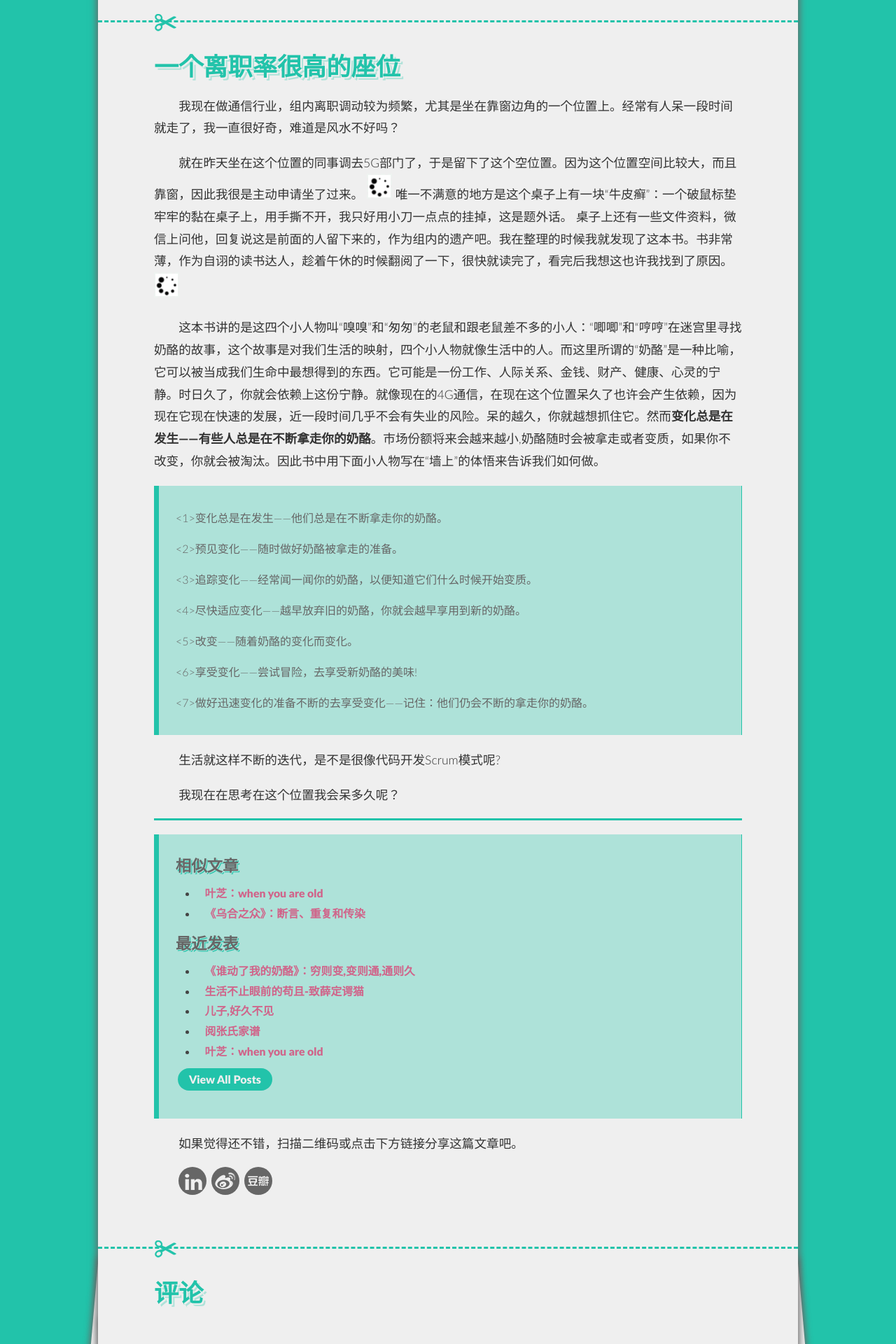
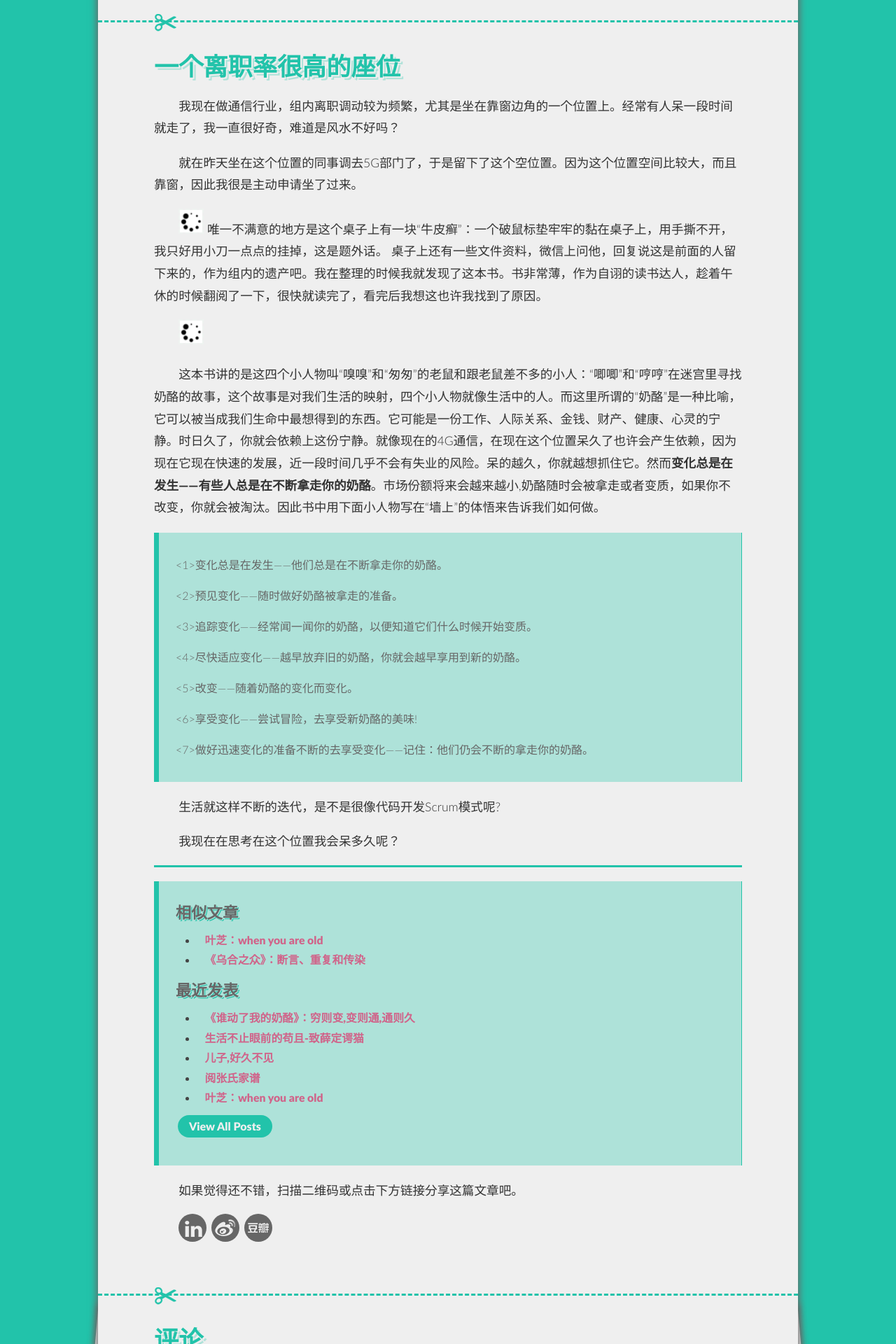
Before and after one commit to zwxscience/MyBlog, a Jekyll site: the page built from _posts/2016-03-31-review-who-moved-my-cheese.md, in a window 1280 px wide. Shown: the part 839-2759 px from the top of the page at 70% size. Built offline with Jekyll 4.4.1, drawn with Linux system fonts in a browser that asks for light colours; Markdown is read by kramdown in place of the engine named in the settings; comment, search, counter and statistics services are not loaded.

Commit message:
Update 2016-03-31-review-who-moved-my-cheese.md

```diff
--- a/_posts/2016-03-31-review-who-moved-my-cheese.md
+++ b/_posts/2016-03-31-review-who-moved-my-cheese.md
@@ -21,10 +21,12 @@
 我现在做通信行业，组内离职调动较为频繁，尤其是坐在靠窗边角的一个位置上。经常有人呆一段时间就走了，我一直很好奇，难道是风水不好吗？
 
 就在昨天坐在这个位置的同事调去5G部门了，于是留下了这个空位置。因为这个位置空间比较大，而且靠窗，因此我很是主动申请坐了过来。
-<img src="{{ site.loadingImg }}" data-src="http://blog.zhangweixiang.com/img/post/2016-03-30-review-Who_Moved_My_Cheese/p121501.jpg" />
+
+<img src="{{ site.loadingImg }}" style="max-width: 400px; max-height: 400px;" data-src="http://blog.zhangweixiang.com/img/post/2016-03-30-review-Who_Moved_My_Cheese/p121501.jpg" />
 唯一不满意的地方是这个桌子上有一块“牛皮癣”：一个破鼠标垫牢牢的黏在桌子上，用手撕不开，我只好用小刀一点点的挂掉，这是题外话。
 桌子上还有一些文件资料，微信上问他，回复说这是前面的人留下来的，作为组内的遗产吧。我在整理的时候我就发现了这本书。书非常薄，作为自诩的读书达人，趁着午休的时候翻阅了一下，很快就读完了，看完后我想这也许我找到了原因。
-<img src="{{ site.loadingImg }}" data-src="http://blog.zhangweixiang.com/img/post/2016-03-30-review-Who_Moved_My_Cheese/p121502.jpg" />
+
+<img src="{{ site.loadingImg }}" style="max-width: 400px; max-height: 400px;" data-src="http://blog.zhangweixiang.com/img/post/2016-03-30-review-Who_Moved_My_Cheese/p121502.jpg" />
 
 这本书讲的是这四个小人物叫“嗅嗅”和“匆匆”的老鼠和跟老鼠差不多的小人：“唧唧”和“哼哼”在迷宫里寻找奶酪的故事，这个故事是对我们生活的映射，四个小人物就像生活中的人。而这里所谓的“奶酪”是一种比喻，它可以被当成我们生命中最想得到的东西。它可能是一份工作、人际关系、金钱、财产、健康、心灵的宁静。时日久了，你就会依赖上这份宁静。就像现在的4G通信，在现在这个位置呆久了也许会产生依赖，因为现在它现在快速的发展，近一段时间几乎不会有失业的风险。呆的越久，你就越想抓住它。然而<strong>变化总是在发生——有些人总是在不断拿走你的奶酪</strong>。市场份额将来会越来越小,奶酪随时会被拿走或者变质，如果你不改变，你就会被淘汰。因此书中用下面小人物写在“墙上”的体悟来告诉我们如何做。
 
```
